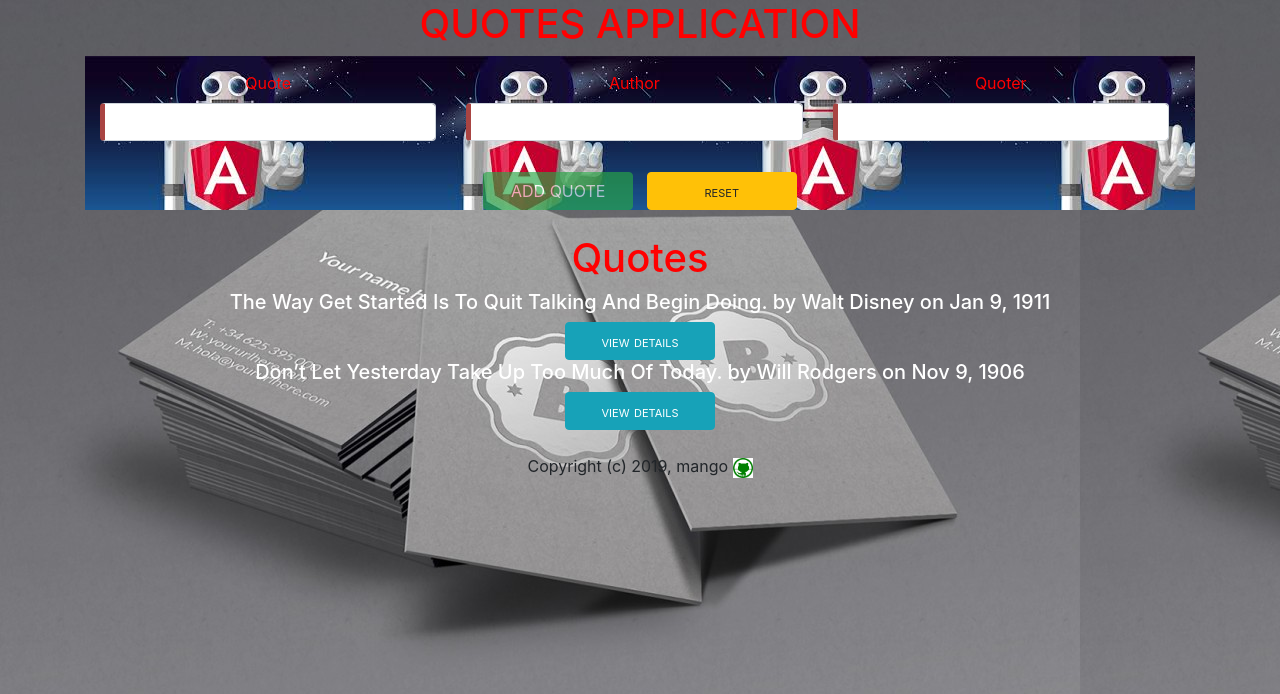
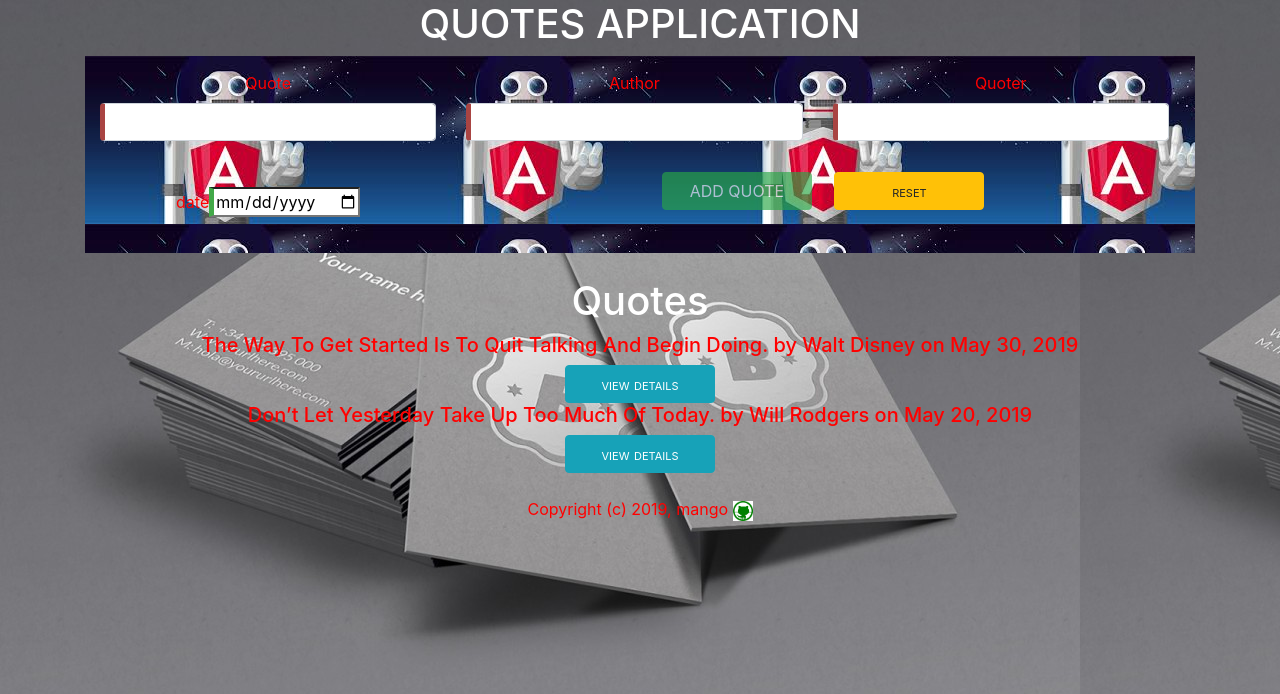
Before and after one commit to mangowilliam/Quotes, an Angular app: page / in a window 1280 px wide. Shown: the top 694 px of the page. Built offline with nearby package versions, Linux system fonts and the light colour scheme.

Commit message:
modify form and voting buttons

```diff
--- a/src/app/app.component.ts
+++ b/src/app/app.component.ts
@@ -9,7 +9,7 @@ import { Quotes } from './quotes';
 export class AppComponent {
   titile = "quotes"
   quotes = [
-    new Quotes(1, 'The Way Get Started Is To Quit Talking And Begin Doing.', ' Walt Disney', "mango J", new Date(3, 30, 2019)),
-    new Quotes(2, 'Don’t Let Yesterday Take Up Too Much Of Today.', 'Will Rodgers', "Junior M", new Date(1, 4, 2019)),
+    new Quotes(1, 0, 0, 'The Way To Get Started Is To Quit Talking And Begin Doing.', ' Walt Disney', "mango J", new Date(3, 2019, 30)),
+    new Quotes(2, 0, 0, 'Don’t Let Yesterday Take Up Too Much Of Today.', 'Will Rodgers', "Junior M", new Date(1, 4, 2019)),
   ]
 }
--- a/src/app/app.module.ts
+++ b/src/app/app.module.ts
@@ -7,7 +7,7 @@ import { QuotesformComponent } from './quotesform/quotesform.component';
 import { QuotesComponent } from './quotes/quotes.component';
 import { QuotesDetailsComponent } from './quotes-details/quotes-details.component';
 import { DateCountPipe } from './date-count.pipe';
-import { VoteDirective } from './vote.directive';
+
 
 @NgModule({
   declarations: [
@@ -16,7 +16,7 @@ import { VoteDirective } from './vote.directive';
     QuotesComponent,
     QuotesDetailsComponent,
     DateCountPipe,
-    VoteDirective
+
   ],
   imports: [
     BrowserModule,
--- a/src/app/date-count.pipe.ts
+++ b/src/app/date-count.pipe.ts
@@ -8,7 +8,7 @@ export class DateCountPipe implements PipeTransform {
   transform(created: any): number {
     let today: Date = new Date(); //get current date and time
     let todayWithNoTime: any = new Date(today.getFullYear(), today.getMonth(), today.getDate())
-    var dateDifference = Math.abs(todayWithNoTime - created)// returns value in milliseconds
+    var dateDifference = Math.ceil(todayWithNoTime - created)// returns value in milliseconds
     const secondsInADay = 86400; //60 seconds*60 minutes in an hour *24 hours
 
     var dateDifferenceSeconds = dateDifference * 0.001; //converts to seconds
--- a/src/app/quotes-details/quotes-details.component.html
+++ b/src/app/quotes-details/quotes-details.component.html
@@ -2,8 +2,8 @@
   <div class="jumbotron">
     <p>{{quotes.quoter}}</p>
     <p>This quote has been in existence for {{quotes.Date|dateCount}} days</p>
-    <i title="Up Votes" ng-click="upVote()" class="fa fa-arrow-circle-up fa-2x" appVote> &nbsp;0</i><br>
-    <i title="Down Votes" ng-click="downVote()" class="fa fa-arrow-circle-down fa-2x" appVote> &nbsp;0</i>
+    <i title="Up Votes" (click)='upvotes()' class="fa fa-arrow-circle-up fa-2x"> &nbsp;{{quotes.upvote}}</i><br>
+    <i title="Down Votes" (click)='downvotes()' class=" fa fa-arrow-circle-down fa-2x">&nbsp;{{quotes.downvote}} </i>
     <br>
     <button class="btn btn-danger" (click)='quotesDelete(true)'> Delete quote </button>
   </div>
--- a/src/app/quotes-details/quotes-details.component.ts
+++ b/src/app/quotes-details/quotes-details.component.ts
@@ -14,6 +14,12 @@ export class QuotesDetailsComponent implements OnInit {
 
   @Input() quotes: Quotes;
   @Output() isComplete = new EventEmitter<boolean>();
+  upvotes() {
+    this.quotes.upvote += 1;
+  }
+  downvotes() {
+    this.quotes.downvote += 1;
+  }
   constructor() { }
 
   ngOnInit() {
--- a/src/app/quotes.ts
+++ b/src/app/quotes.ts
@@ -1,6 +1,6 @@
 export class Quotes {
   public showDescription: boolean;
-  constructor(public id: number, public quote: string, public author: string, public quoter: string, public Date: Date) {
+  constructor(public id: number, public upvote: number, public downvote: number, public quote: string, public author: string, public quoter: string, public Date: Date) {
     this.showDescription = false
   }
 
--- a/src/app/quotes/quotes.component.ts
+++ b/src/app/quotes/quotes.component.ts
@@ -8,8 +8,8 @@ import { Quotes } from '../quotes';
 })
 export class QuotesComponent implements OnInit {
   quotes = [
-    new Quotes(1, 'The Way Get Started Is To Quit Talking And Begin Doing.', ' Walt Disney', "mango J", new Date(3, 30, 2019)),
-    new Quotes(2, 'Don’t Let Yesterday Take Up Too Much Of Today.', 'Will Rodgers', "Junior M", new Date(1, 4, 2019)),
+    new Quotes(1, 0, 0, 'The Way To Get Started Is To Quit Talking And Begin Doing.', ' Walt Disney', "mango J", new Date(2019, 4, 30)),
+    new Quotes(2, 0, 0, 'Don’t Let Yesterday Take Up Too Much Of Today.', 'Will Rodgers', "Junior M", new Date(2019, 4, 20)),
   ]
   toogleDetails(index) {
     this.quotes[index].showDescription = !this.quotes[index].showDescription;
@@ -21,6 +21,9 @@ export class QuotesComponent implements OnInit {
     this.quotes.push(quotes)
 
   }
+  upvote = 0;
+  downvote = 0;
+
 
   deletequotes(isComplete, index) {
     if (isComplete) {
--- a/src/app/quotesform/quotesform.component.html
+++ b/src/app/quotesform/quotesform.component.html
@@ -19,9 +19,15 @@
         <div [hidden]="quoter.valid || quoter.pristine" class="alert alert-danger">quoter required
         </div>
       </div>
+      <div class="form-group">
+        <label for="Date">date</label>
+        <input type='date' id="Date" [(ngModel)]="newquotes.Date" name="Date" #Date="ngModel" required>
+        <div [hidden]="Date.valid || Date.pristine" class="alert alert-danger">date is required
+        </div>
+      </div>
 
       <button type="submit" class="btn btn-success" [disabled]="!quotesForm.form.valid">ADD QUOTE</button>
-      &nbsp;
+      &nbsp; &nbsp;
       <button type="button" class="btn btn-warning" (click)="quotesForm.reset()">reset</button>
     </form>
   </div>
--- a/src/app/quotesform/quotesform.component.ts
+++ b/src/app/quotesform/quotesform.component.ts
@@ -7,12 +7,12 @@ import { Quotes } from '../quotes';
   styleUrls: ['./quotesform.component.css']
 })
 export class QuotesformComponent implements OnInit {
-  newquotes = new Quotes(0, "", "", "", new Date());
+  newquotes = new Quotes(0, 0, 0, "", "", "", new Date());
   @Output() addquotes = new EventEmitter<Quotes>();
 
   submitquotes() {
     this.addquotes.emit(this.newquotes);
-
+    this.newquotes = new Quotes(0, 0, 0, "", "", "", new Date());
   }
   constructor() { }
 
--- a/src/app/vote.directive.ts
+++ /dev/null
@@ -1,26 +0,0 @@
-import { Directive, ElementRef, EventEmitter, Output, HostListener } from '@angular/core';
-
-@Directive({
-  selector: '[appVote]'
-
-})
-export class VoteDirective {
-  @Output() isComplete = new EventEmitter<number>();
-  upvotes = 0;
-  downvotes = 0;
-  upVote() {
-    this.upvotes = this.upvotes + 1;
-  }
-  downVote() {
-    this.downvotes = this.downvotes + 1
-  }
-  constructor(private elem: ElementRef) {
-    this.elem.nativeElement.style.textDecoration = "highlight";
-  }
-  @HostListener("appVote") upvote() {
-    this.textDecoration("highlight")
-  }
-  textDecoration(action: string) {
-    this.elem.nativeElement.style.textDecoration = action;
-  }
-}
--- a/src/assets/forms.css
+++ b/src/assets/forms.css
@@ -46,16 +46,17 @@ button {
 
 h1 {
   text-align: center;
-  color: red;
+  color: white;
 }
 
 h5 {
   text-align: center;
-  color: white;
+  color: red;
 }
 
 .footer {
   text-align: center;
+  color: red;
 }
 
 .footer img {
```
Also changed, not shown: 5 other files (tests, documents, lock files or other folders).
